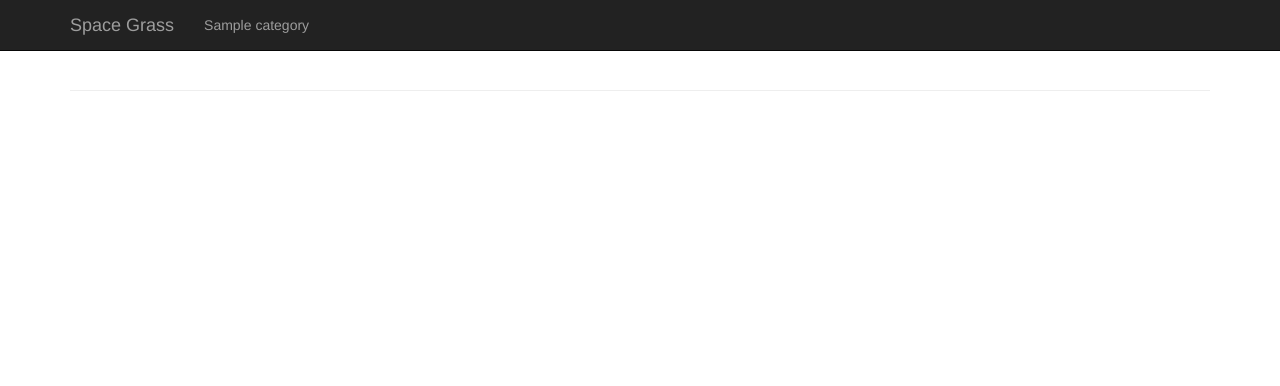
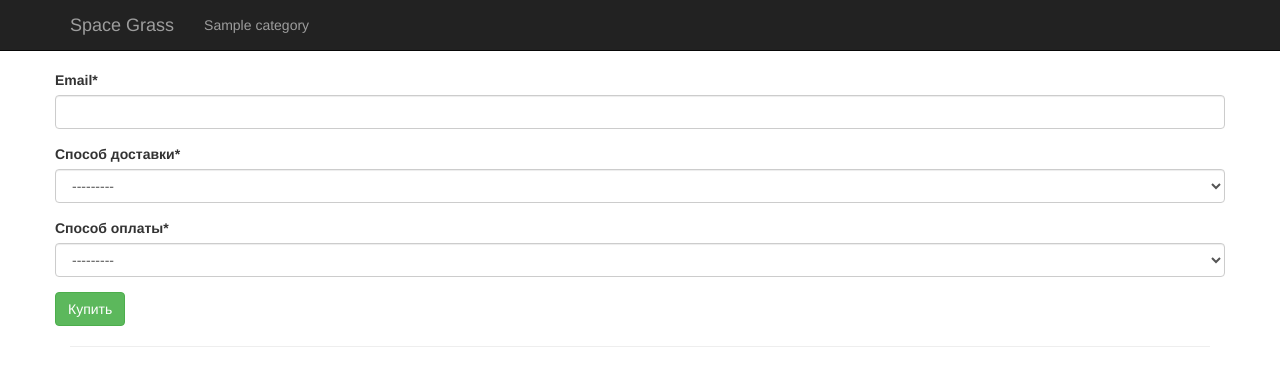
Before and after one commit to IgorRogachov9999/spaceGrass, a Django app: template spaceGrass/shop/templates/order.html in a window 1280 px wide. Shown: the top 386 px of the page. Run offline with Django 3.2, Linux system fonts and the light colour scheme; the template is opened without the code that fills it: values that come from a table or form of the project are taken from there, others are empty; tables that the repository leaves empty hold one stand-in row (values such as "Sample post"); some libraries are stand-ins or nearby versions.

Commit message:
Added orders form

```diff
--- /dev/null
+++ b/spaceGrass/shop/forms.py
@@ -0,0 +1,14 @@
+# .*. coding: utf-8 .*.
+from django import forms
+from shop.models import Delivery, Payment
+
+class OrderForm(forms.Form):
+    email = forms.EmailField()
+    delivery = forms.ModelChoiceField(queryset=Delivery.objects.all())
+    payment = forms.ModelChoiceField(queryset=Payment.objects.all())
+
+    def __init__(self, *args, **kwargs):
+        super(OrderForm, self).__init__(*args, **kwargs)
+        self.fields['email'].label = 'Email'
+        self.fields['delivery'].label = 'Способ доставки'
+        self.fields['payment'].label = 'Способ оплаты'
--- a/spaceGrass/shop/models.py
+++ b/spaceGrass/shop/models.py
@@ -53,9 +53,6 @@ class Product(models.Model):
     def get_absolute_url(self):
         return reverse('product_detail', kwargs={'product_slug': self.slug})
 
-    def get_order_url(self):
-        return reverse('order_detail', kwargs={'product_slug': self.slug})
-
 class Delivery(models.Model):
     location = models.CharField(max_length=256)
 
--- a/spaceGrass/shop/templates/category.html
+++ b/spaceGrass/shop/templates/category.html
@@ -9,7 +9,7 @@
         <img src="{{ product.grass.image.url }}" alt="" style="width: 80%; height: 200px;">
         <h4 class="text-center"><a href="{{ product.get_absolute_url }}" class='text-center'>{{ product.name }}</a></h4>
         <p>Цена: ${{ product.price }}</p>
-        <a href="{{ product.get_order_url }}" class='text-center'><button class="btn btn-danger">Купить</button></a>
+        <a href="{% url 'order_detail' %}" class='text-center'><button class="btn btn-danger">Купить</button></a>
     </div>
     {% endfor %}
 </div>
--- a/spaceGrass/shop/templates/order.html
+++ b/spaceGrass/shop/templates/order.html
@@ -1,7 +1,11 @@
 {% extends 'index.html' %}
-
+{% load static %}
+{% load crispy_forms_tags %}
 {% block content %}
 
-
+<form action="" method="post">
+    {{ form|crispy }}
+    <input type="submit" class="btn btn-success" value="Купить">
+</form>
 
 {% endblock content %}
--- a/spaceGrass/shop/templates/product.html
+++ b/spaceGrass/shop/templates/product.html
@@ -9,6 +9,6 @@
     <p>{{ product.grass.description }}</p>
     <hr>
     <p><strong>Цена: ${{ product.price }}</strong></p>
-    <a href="{{ product.get_order_url }}"><button class="btn btn-danger">Купить</button></a>
+    <a href="{% url 'order_detail' %}"><button class="btn btn-danger">Купить</button></a>
 </div>
 {% endblock content %}
--- a/spaceGrass/shop/urls.py
+++ b/spaceGrass/shop/urls.py
@@ -5,5 +5,5 @@ urlpatterns = [
     path('', home_view, name='home'),
     path('category/<category_slug>/', category_view, name="category_detail"),
     path('product/<product_slug>/', product_view, name="product_detail"),
-    path('order/<product_slug>', order_view, name="order_detail"),
+    path('order/', order_view, name="order_detail"),
 ]
--- a/spaceGrass/spaceGrass/settings.py
+++ b/spaceGrass/spaceGrass/settings.py
@@ -38,6 +38,7 @@ INSTALLED_APPS = [
     'django.contrib.messages',
     'django.contrib.staticfiles',
     'shop',
+    'crispy_forms',
 ]
 
 MIDDLEWARE = [
@@ -131,3 +132,5 @@ MEDIA_ROOT = os.path.join(BASE_DIR, 'media')
 STATICFILES_DIRS = [
     os.path.join(BASE_DIR, 'static_files'),
 ]
+
+CRISPY_TEMPLATE_PACK = 'bootstrap3'
```
Also changed, not shown: spaceGrass/shop/views.py (+4 -3 lines).
